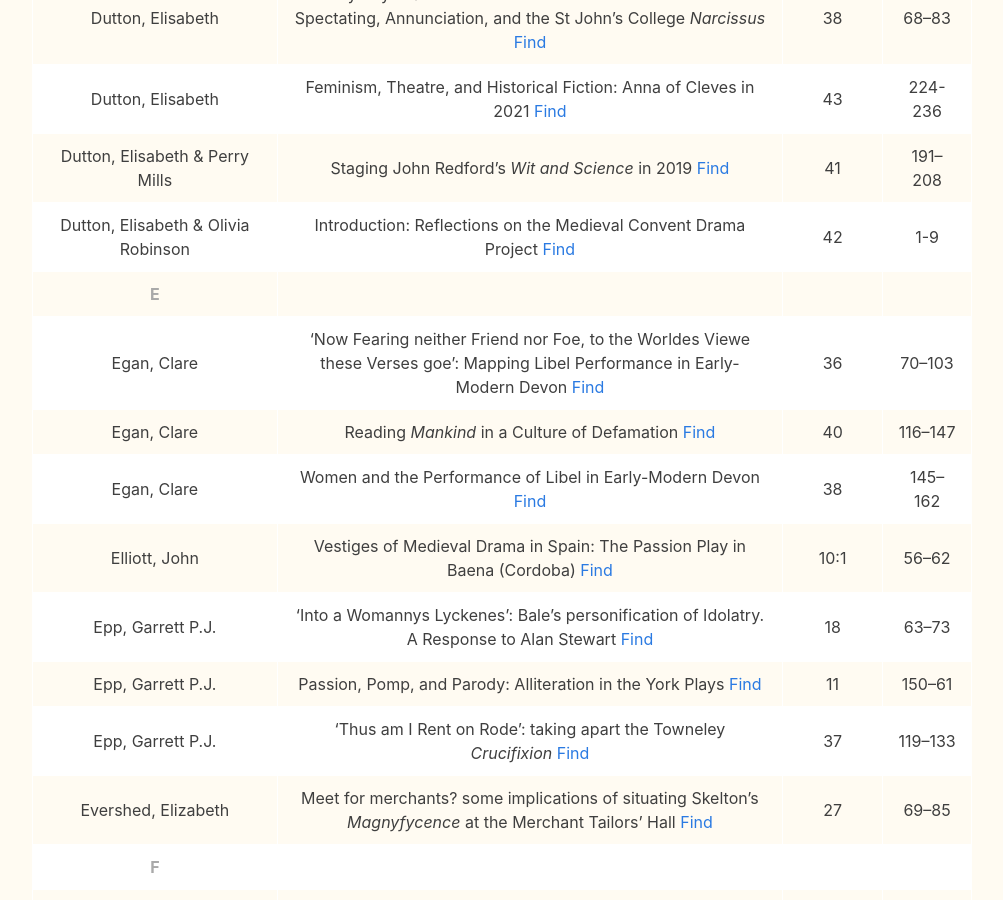
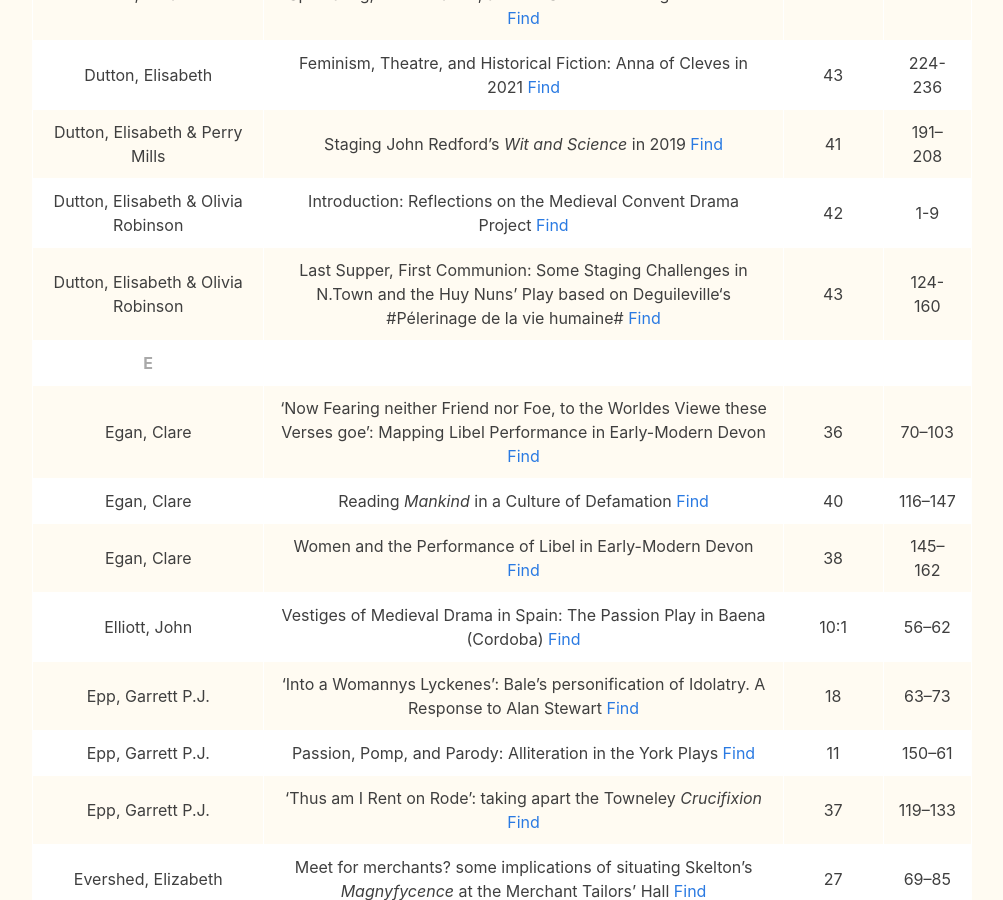
Before and after one commit to MedievalEnglishTheatre/MedievalEnglishTheatre.github.io, a Jekyll site: the page built from src/journal/cuminddf.md, in a window 1280 px wide and 900 px high, scrolled down 1754 px. Shown: the whole window, without its empty margins (138-1141 px from the left). Built offline with Jekyll 4.4.1, drawn with Linux system fonts in a browser that asks for light colours.

Commit message:
Update cuminddf.md vol. 44

```diff
--- a/src/journal/cuminddf.md
+++ b/src/journal/cuminddf.md
@@ -40,6 +40,7 @@ The later volumes include *summaries* and *PDFs* of one or two pages.
 |Dutton, Elisabeth|Feminism, Theatre, and Historical Fiction: Anna of Cleves in 2021 [Find](vol43.html#Dutton) |43|224-236|
 |Dutton, Elisabeth &amp; Perry Mills| Staging John Redford's *Wit and Science* in 2019 [Find](vol41.html#Dutton) |41|191–208|
 |Dutton, Elisabeth &amp; Olivia Robinson|Introduction: Reflections on the Medieval Convent Drama Project [Find](vol42.html#Dutton) |42|1-9|
+|Dutton, Elisabeth &amp; Olivia Robinson|Last Supper, First Communion: Some Staging Challenges in N.Town and the Huy Nuns’ Play based on Deguileville‘s #Pélerinage de la vie humaine#  [Find](vol43.html#Dutton) |43|124-160|
 |**<a name="E" id="E" class="alphaCenter">E</a>**||||
 |Egan, Clare|‘Now Fearing neither Friend nor Foe, to the Worldes Viewe these Verses goe’: Mapping Libel Performance in Early-Modern Devon [Find](vol36.html#Egan) |36|70–103|
 |Egan, Clare|Reading *Mankind* in a Culture of Defamation [Find](vol40.html#Egan) |40|116–147|
```
